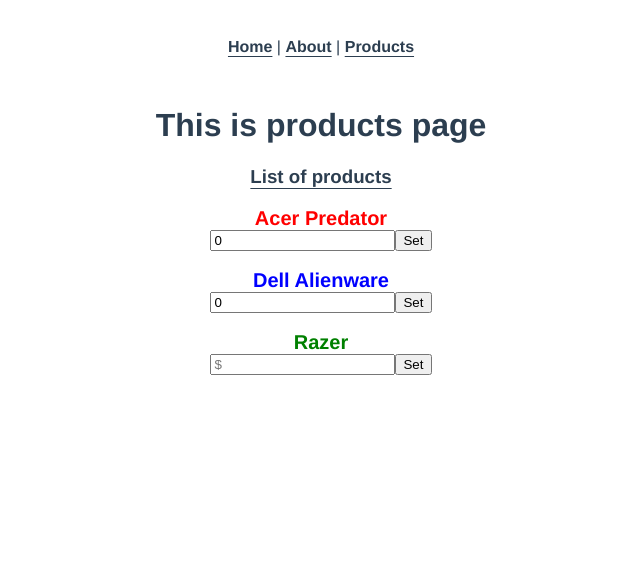
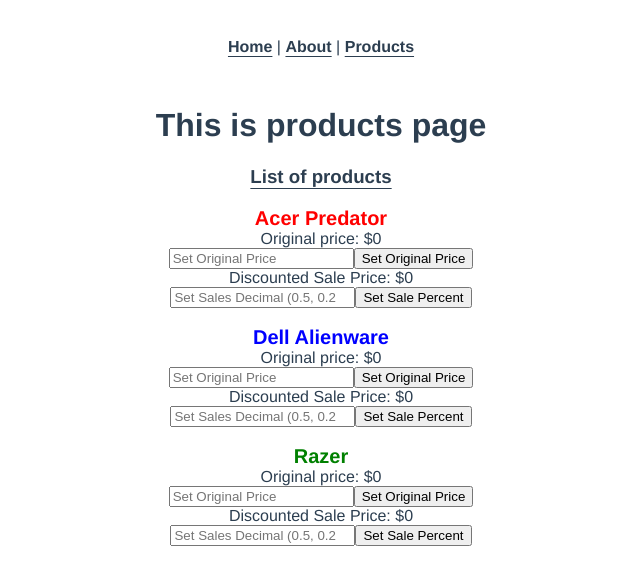
Before and after one commit to kevinmnm/vuex-practice-project, a Vue app: page /products/1 in a window 1280 px wide. Shown: the top 584 px of the page, without its empty margins (319-959 px from the left). Built offline with nearby package versions, Linux system fonts and the light colour scheme.

Commit message:
configure mutation

```diff
--- a/src/components/product_folder/products-price.vue
+++ b/src/components/product_folder/products-price.vue
@@ -1,36 +1,88 @@
 <template>
-   <div class='products-price'>
-      <div class='acer-price-title'>Acer Predator</div>
-         <input type='number' placeholder='$' v-model='acer_set_price' />
-         <button>Set</button>
+   <div class="products-price">
+      <div class="acer-price-title">Acer Predator</div>
+      <div>Original price: ${{ prices.originals.acer }}</div>
+      <input type="number" placeholder="Set Original Price" v-model="new_price.acer" />
+      <button class='acer-origin-button' @click='set_origin($event)'>Set Original Price</button>
+      <br>
+      <div>Discounted Sale Price: ${{ prices.sales.acer }}</div>
+      <input type="number" placeholder="Set Sales Decimal (0.5, 0.2, etc.)" v-model="sale_amount.acer" />
+      <button class='acer-sale-button' @click='set_sale($event)'>Set Sale Percent</button>
 
-      <br><br>
+      <br />
+      <br />
 
-      <div class='dell-price-title'>Dell Alienware</div>
-         <input type='number' placeholder='$' v-model='dell_set_price' />
-         <button>Set</button>
+      <div class="dell-price-title">Dell Alienware</div>
+      <div>Original price: ${{ prices.originals.dell }}</div>
+      <input type="number" placeholder="Set Original Price" v-model="new_price.dell" />
+      <button class='dell-origin-button' @click='set_origin($event)'>Set Original Price</button>
+      <br>
+      <div>Discounted Sale Price: ${{ prices.sales.dell }}</div>
+      <input type="number" placeholder="Set Sales Decimal (0.5, 0.2, etc.)" v-model="sale_amount.dell" />
+      <button class='dell-sale-button' @click='set_sale($event)'>Set Sale Percent</button>
 
-      <br><br>
+      <br />
+      <br />
 
-      <div class='razer-price-title'>Razer</div>
-         <input type='number' placeholder='$' v-model='razer_set_price' />
-         <button>Set</button>
+      <div class="razer-price-title">Razer</div>
+      <div>Original price: ${{ prices.originals.razer }}</div>
+      <input type="number" placeholder="Set Original Price" v-model="new_price.razer" />
+      <button class='razer-origin-button' @click='set_origin($event)'>Set Original Price</button>
+      <br>
+      <div>Discounted Sale Price: ${{ prices.sales.razer }}</div>
+      <input type="number" placeholder="Set Sales Decimal (0.5, 0.2, etc.)" v-model="sale_amount.razer" />
+      <button class='razer-sale-button' @click='set_sale($event)'>Set Sale Percent</button>
    </div>
 </template>
 
 <script>
-
 export default {
    name: "acer",
+   data(){
+      return {
+         new_price: {
+            acer: null,
+            dell: null,
+            razer: null
+         },
+         sale_amount: {
+            acer: null,
+            dell: null,
+            razer: null
+         }
+      }
+   },
    computed: {
-      acer_set_price(){
-         return this.$store.state.acer_store_price
+      prices() {
+         return {
+            originals: {
+               acer: this.$store.state.acer_store_price,
+               dell: this.$store.state.dell_store_price,
+               razer: this.$store.state.razer_store_price
+            },
+            sales: {
+               acer: this.$store.state.acer_store_price / 2,
+               dell: this.$store.state.dell_store_price / 2,
+               razer: this.$store.state.razer_store_price / 2
+            }
+         }
+      }
+   },
+   methods: {
+      set_origin(e){
+         if (e.target.classList.contains('acer-origin-button')){
+            this.$store.commit('original_price', {
+               brand: 'acer',
+               price: this.new_price.acer
+            });
+         } else if (e.target.classList.contains('dell-origin-button')){
+            return
+         } else {
+            return
+         }
       },
-      dell_set_price(){
-         return this.$store.state.dell_store_price
-      },
-      razer_set_price(){
-         return this.$store.state.razer_set_price
+      set_sale(e){
+         return e
       }
    }
 };
@@ -39,16 +91,20 @@
 
 
 <style scoped>
-
 .acer-price-title,
 .dell-price-title,
-.razer-price-title{
+.razer-price-title {
    font-weight: bold;
    font-size: 20px;
 }
 
-.acer-price-title{color:red;}
-.dell-price-title{color:blue;}
-.razer-price-title{color:green;}
-
+.acer-price-title {
+   color: red;
+}
+.dell-price-title {
+   color: blue;
+}
+.razer-price-title {
+   color: green;
+}
 </style>
--- a/src/store/index.js
+++ b/src/store/index.js
@@ -10,6 +10,11 @@
       razer_store_price: 0
    },
    mutations: {
+      original_price(state, payload){
+         if (payload.brand === 'acer'){
+            state.acer_store_price = payload.price;
+         }
+      }
    },
    actions: {
    },
```
Lines whose indentation alone changed are shown as unchanged.
